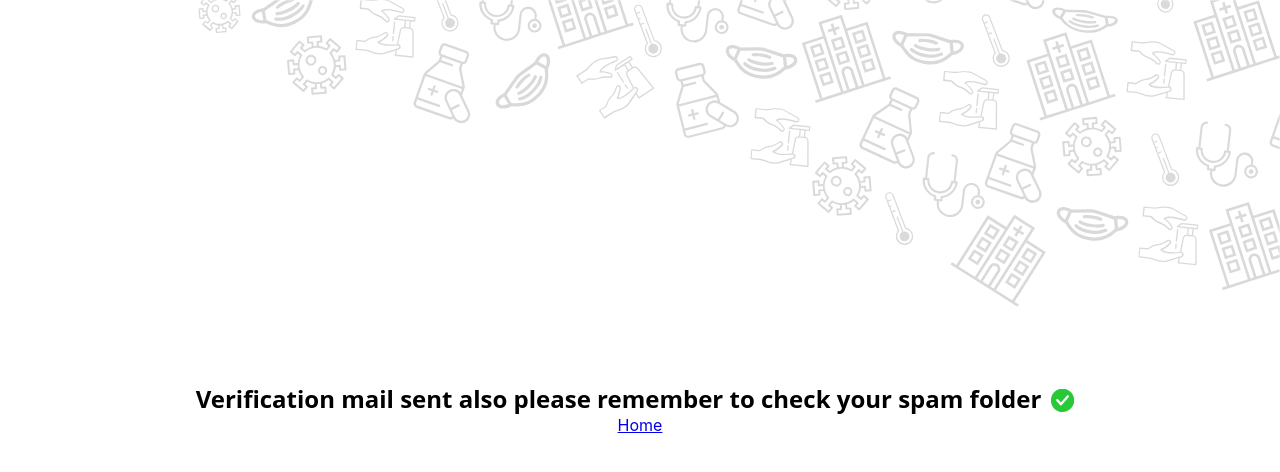
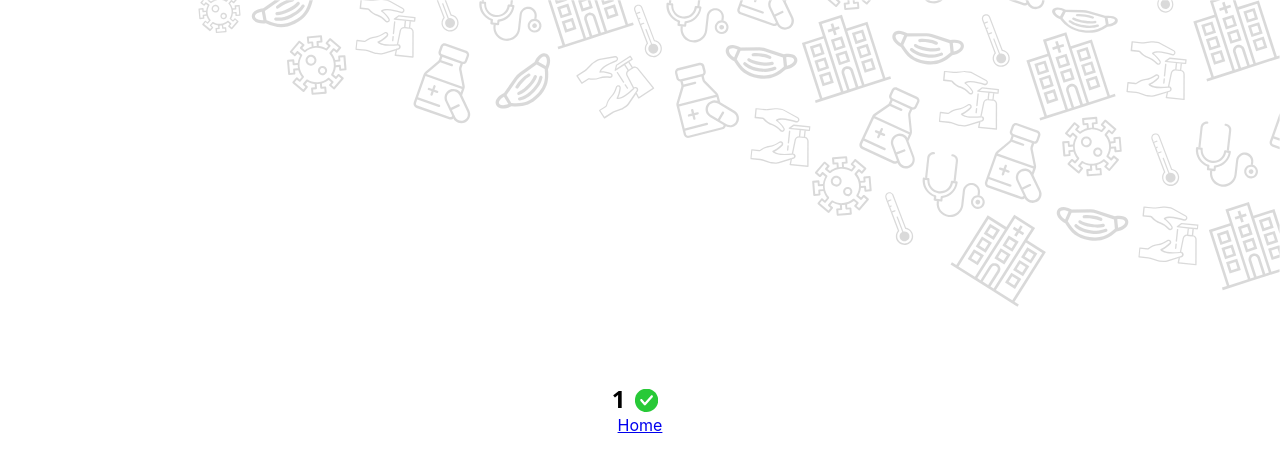
Before and after one commit to opticSquid/IIC-Covid-Help, a React (Create React App) app: page /verify/1 in a window 1280 px wide. Shown: the top 472 px of the page. Built offline with nearby package versions, Linux system fonts and the light colour scheme; a web font is replaced by a local one.

Commit message:
Adding error hadling in email verification

```diff
--- a/src/App.js
+++ b/src/App.js
@@ -54,7 +54,7 @@ function App() {
           <Route path="/login" component={Login} />
           <Route path="/signup" component={Signup} />
           <Route path="/hospitals" component={Hospitals} />
-          <Route path="/verify" component={Verify} />
+          <Route path="/verify/:vmsg" component={Verify} />
           <Route path="/edit/:uid" component={EditHospital} />
           <Route path="/error/:errmsg" component={error} />
           <Redirect to="/" />
--- a/src/EmailVerification/Verify.js
+++ b/src/EmailVerification/Verify.js
@@ -1,14 +1,15 @@
 import React from "react";
-import { Link } from "react-router-dom";
+import { Link, useParams } from "react-router-dom";
 import IsOk from "../svgs/ok.svg";
 import "./style.css";
 
 const Verifyemail = () => {
+  const { vmsg } = useParams();
   return (
     <div className="verifiedBack">
       <div className="verifieddiv">
         <h3 className="Veri">
-          Verification mail sent also please remember to check your spam folder
+          {vmsg}
           <img src={IsOk} alt="ok text" className="okimg"></img>
         </h3>
       </div>
--- a/src/errorPage/error.js
+++ b/src/errorPage/error.js
@@ -9,11 +9,10 @@ const Error = () => {
     <div className="errorBack">
       <div className="errorbox">
         <h1 className="ErrorHead">Error</h1>
-        <img className="ErrorImg" src={wrong} alt="default text" />
+        <img className="ErrorImg" src={wrong} alt="Error icon" />
       </div>
-      <Link to="/" className="ErrorText">
-        {errmsg}
-      </Link>
+      <div className="ErrorText">{errmsg}</div>
+      <Link to="/">Home</Link>
     </div>
   );
 };
--- a/src/signInUpPages/SignUp.js
+++ b/src/signInUpPages/SignUp.js
@@ -75,7 +75,7 @@ const Form = ({ origin, history }) => {
               .then((response) => {
                 SetIsLoading(false);
                 if (response.data.status === "Mail sent yet to be verified") {
-                  history.push("/verify");
+                  history.push(`/verify/${response.data.status}`);
                 } else {
                   //signup error
 
```
